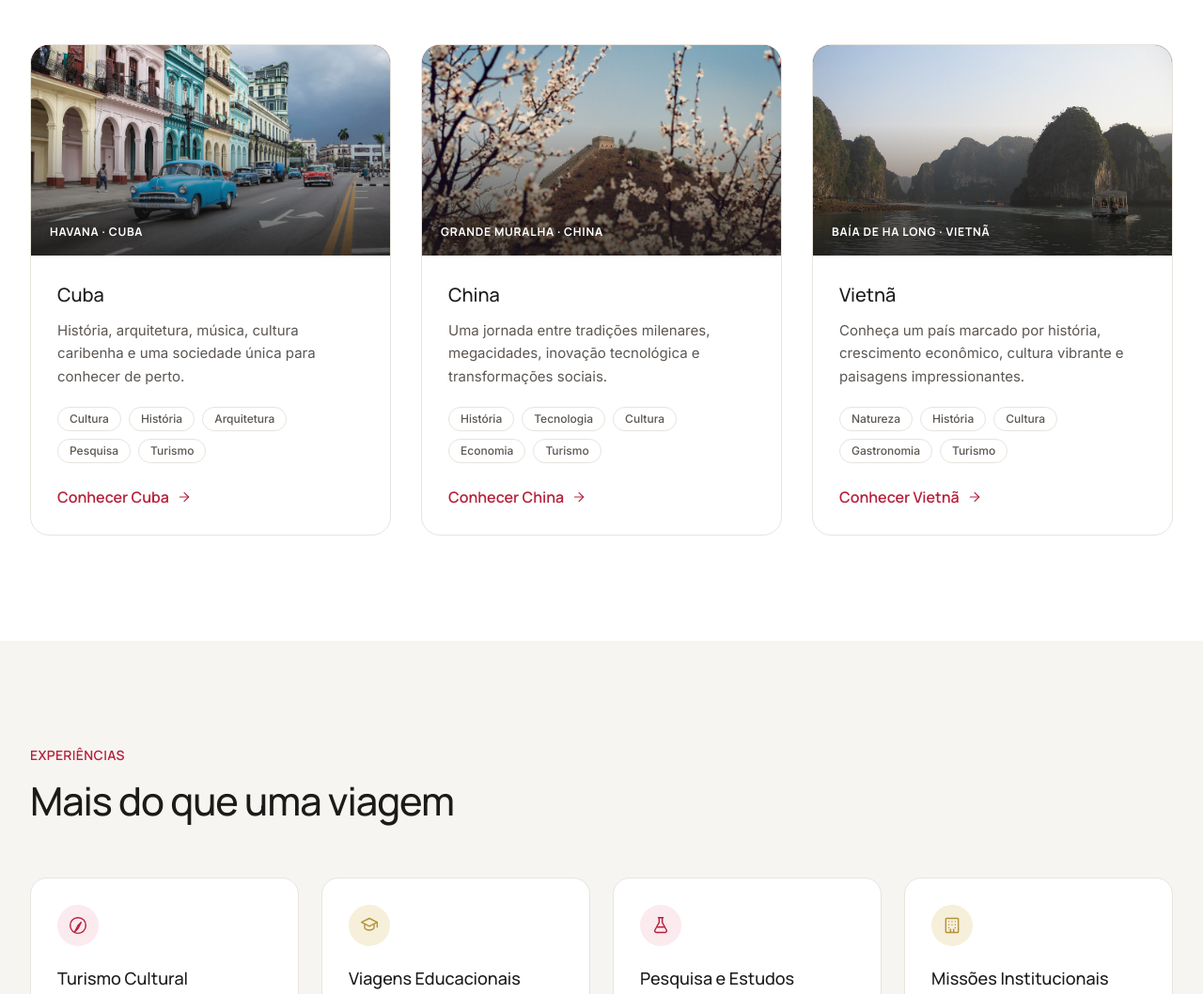
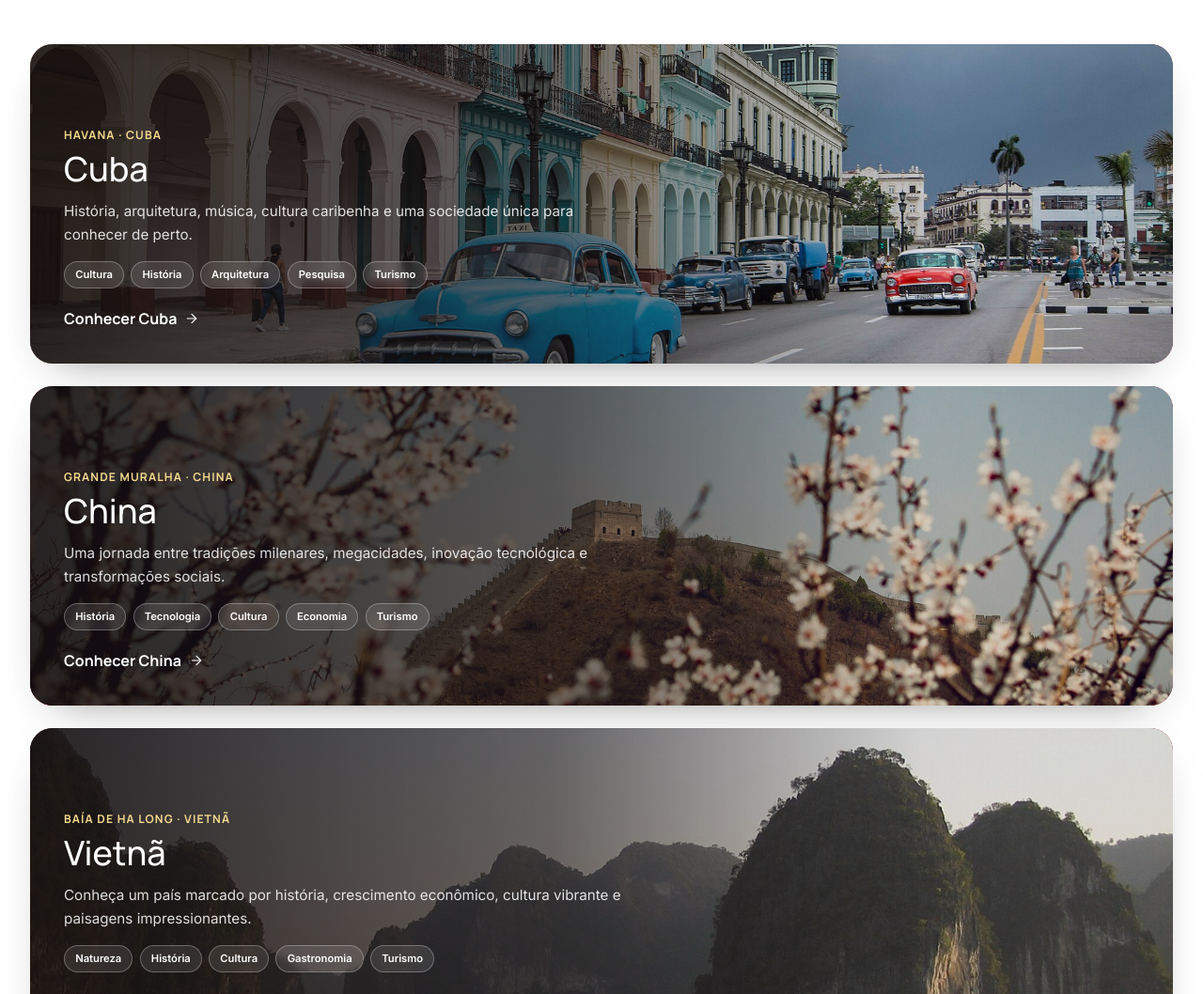
Before and after one commit to oGusta-Campos/companhiaVermelha, a plain HTML site: page index.html in a window 1280 px wide. Shown: the part 1040-2098 px from the top of the page at 94% size. Drawn offline with nearby package versions, Linux system fonts and the light colour scheme.

Commit message:
feat: destacar destinos em banners fotograficos

```diff
--- a/css/styles.css
+++ b/css/styles.css
@@ -53,12 +53,25 @@
   .divider-route{display:flex;align-items:center;justify-content:center;gap:.5rem;color:#B4933A;}
   .divider-route .line{height:1px;width:64px;background:linear-gradient(90deg, transparent, #E8E4DE, transparent);}
 
-  /* destination cards image zoom */
-  .dest-media{overflow:hidden;isolation:isolate;}
+  /* destination country banners */
+  .country-banners{display:grid;gap:1.5rem;}
+  .country-banner{position:relative;min-height:340px;overflow:hidden;isolation:isolate;border-radius:24px;background:#7A1029;box-shadow:0 18px 45px -28px rgba(29,27,26,.6);}
   .destination-photo{position:absolute;inset:0;width:100%;height:100%;object-fit:cover;transition:transform .8s cubic-bezier(.2,.7,.2,1);}
-  .destination-overlay{position:absolute;inset:0;background:linear-gradient(180deg,transparent 38%,rgba(29,27,26,.72) 100%);z-index:1;}
-  .destination-label{position:absolute;left:1.25rem;bottom:1rem;z-index:2;color:#fff;font-family:'Manrope',sans-serif;font-size:.76rem;font-weight:700;letter-spacing:.06em;text-transform:uppercase;text-shadow:0 2px 12px rgba(0,0,0,.5);}
-  .dest-card:hover .destination-photo, .dest-card:focus-within .destination-photo{transform:scale(1.08);}
+  .country-banner-overlay{position:absolute;inset:0;z-index:1;background:linear-gradient(90deg,rgba(20,15,15,.88) 0%,rgba(20,15,15,.6) 46%,rgba(20,15,15,.12) 78%);}
+  .country-banner-content{position:relative;z-index:2;display:flex;min-height:340px;max-width:680px;padding:2.25rem;flex-direction:column;justify-content:flex-end;color:#fff;}
+  .country-banner-label{margin-bottom:.45rem;color:#F4D98E;font-family:'Manrope',sans-serif;font-size:.76rem;font-weight:700;letter-spacing:.09em;text-transform:uppercase;}
+  .country-banner-content p{max-width:620px;margin-top:.75rem;color:rgba(255,255,255,.86);font-size:.95rem;line-height:1.65;}
+  .country-banner-tags{display:flex;margin-top:1rem;flex-wrap:wrap;gap:.45rem;}
+  .country-banner-tags span{padding:.3rem .7rem;border:1px solid rgba(255,255,255,.28);border-radius:999px;background:rgba(255,255,255,.1);font-size:.7rem;font-weight:600;backdrop-filter:blur(4px);}
+  .country-banner .dest-cta{display:inline-flex;width:max-content;margin-top:1.25rem;align-items:center;gap:.5rem;color:#fff;font-family:'Manrope',sans-serif;font-weight:700;}
+  .country-banner .dest-cta:hover{color:#F4D98E;}
+  .dest-card:hover .destination-photo, .dest-card:focus-within .destination-photo{transform:scale(1.05);}
+  @media (max-width:767px){
+    .country-banner{min-height:390px;border-radius:18px;}
+    .country-banner-content{min-height:390px;padding:1.5rem;}
+    .country-banner-overlay{background:linear-gradient(180deg,rgba(20,15,15,.12) 16%,rgba(20,15,15,.88) 82%);}
+    .country-banner-tags span:nth-child(n+4){display:none;}
+  }
 
   /* accordion */
   .acc-panel{max-height:0; overflow:hidden; transition:max-height .5s ease;}
--- a/index.html
+++ b/index.html
@@ -191,71 +191,53 @@
       <h2 class="font-display font-800 text-3xl md:text-[2.6rem] leading-tight tracking-tight">Explore nossos destinos</h2>
     </div>
 
-    <div class="mt-14 grid md:grid-cols-3 gap-8">
+    <div class="mt-14 country-banners">
       <!-- Cuba -->
-      <article class="dest-card reveal group rounded-[20px] border border-line overflow-hidden bg-white flex flex-col">
-        <div class="dest-media h-56 relative" style="background:#7A1029;">
-          <img src="assets/images/cuba.jpg" alt="Carros clássicos diante de fachadas coloridas em Havana, Cuba" class="destination-photo" loading="lazy">
-          <div class="destination-overlay" aria-hidden="true"></div>
-          <span class="destination-label">Havana · Cuba</span>
-        </div>
-        <div class="p-7 flex flex-col flex-1">
-          <h3 class="font-display font-800 text-xl">Cuba</h3>
-          <p class="mt-3 text-inksoft text-[15px] leading-relaxed flex-1">História, arquitetura, música, cultura caribenha e uma sociedade única para conhecer de perto.</p>
-          <div class="mt-5 flex flex-wrap gap-2">
-            <span class="tag-pill rounded-full px-3 py-1 text-xs font-medium text-inksoft">Cultura</span>
-            <span class="tag-pill rounded-full px-3 py-1 text-xs font-medium text-inksoft">História</span>
-            <span class="tag-pill rounded-full px-3 py-1 text-xs font-medium text-inksoft">Arquitetura</span>
-            <span class="tag-pill rounded-full px-3 py-1 text-xs font-medium text-inksoft">Pesquisa</span>
-            <span class="tag-pill rounded-full px-3 py-1 text-xs font-medium text-inksoft">Turismo</span>
+      <article class="dest-card country-banner reveal group">
+        <img src="assets/images/cuba.jpg" alt="Carros clássicos diante de fachadas coloridas em Havana, Cuba" class="destination-photo" loading="lazy">
+        <div class="country-banner-overlay" aria-hidden="true"></div>
+        <div class="country-banner-content">
+          <span class="country-banner-label">Havana · Cuba</span>
+          <h3 class="font-display font-800 text-3xl md:text-4xl">Cuba</h3>
+          <p>História, arquitetura, música, cultura caribenha e uma sociedade única para conhecer de perto.</p>
+          <div class="country-banner-tags" aria-label="Destaques de Cuba">
+            <span>Cultura</span><span>História</span><span>Arquitetura</span><span>Pesquisa</span><span>Turismo</span>
           </div>
-          <a href="#planejar" data-destino="Cuba" class="dest-cta mt-6 inline-flex items-center gap-2 font-display font-semibold text-red">
+          <a href="#planejar" data-destino="Cuba" class="dest-cta">
             Conhecer Cuba <svg class="w-4 h-4"><use href="#ic-arrow-right"/></svg>
           </a>
         </div>
       </article>
 
       <!-- China -->
-      <article class="dest-card reveal group rounded-[20px] border border-line overflow-hidden bg-white flex flex-col" style="transition-delay:.08s">
-        <div class="dest-media h-56 relative" style="background:#7A1029;">
-          <img src="assets/images/china.jpg" alt="Grande Muralha atravessando as montanhas da China" class="destination-photo" loading="lazy">
-          <div class="destination-overlay" aria-hidden="true"></div>
-          <span class="destination-label">Grande Muralha · China</span>
-        </div>
-        <div class="p-7 flex flex-col flex-1">
-          <h3 class="font-display font-800 text-xl">China</h3>
-          <p class="mt-3 text-inksoft text-[15px] leading-relaxed flex-1">Uma jornada entre tradições milenares, megacidades, inovação tecnológica e transformações sociais.</p>
-          <div class="mt-5 flex flex-wrap gap-2">
-            <span class="tag-pill rounded-full px-3 py-1 text-xs font-medium text-inksoft">História</span>
-            <span class="tag-pill rounded-full px-3 py-1 text-xs font-medium text-inksoft">Tecnologia</span>
-            <span class="tag-pill rounded-full px-3 py-1 text-xs font-medium text-inksoft">Cultura</span>
-            <span class="tag-pill rounded-full px-3 py-1 text-xs font-medium text-inksoft">Economia</span>
-            <span class="tag-pill rounded-full px-3 py-1 text-xs font-medium text-inksoft">Turismo</span>
+      <article class="dest-card country-banner reveal group" style="transition-delay:.08s">
+        <img src="assets/images/china.jpg" alt="Grande Muralha atravessando as montanhas da China" class="destination-photo" loading="lazy">
+        <div class="country-banner-overlay" aria-hidden="true"></div>
+        <div class="country-banner-content">
+          <span class="country-banner-label">Grande Muralha · China</span>
+          <h3 class="font-display font-800 text-3xl md:text-4xl">China</h3>
+          <p>Uma jornada entre tradições milenares, megacidades, inovação tecnológica e transformações sociais.</p>
+          <div class="country-banner-tags" aria-label="Destaques da China">
+            <span>História</span><span>Tecnologia</span><span>Cultura</span><span>Economia</span><span>Turismo</span>
           </div>
-          <a href="#planejar" data-destino="China" class="dest-cta mt-6 inline-flex items-center gap-2 font-display font-semibold text-red">
+          <a href="#planejar" data-destino="China" class="dest-cta">
             Conhecer China <svg class="w-4 h-4"><use href="#ic-arrow-right"/></svg>
           </a>
         </div>
       </article>
 
       <!-- Vietnã -->
-      <article class="dest-card reveal group rounded-[20px] border border-line overflow-hidden bg-white flex flex-col" style="transition-delay:.16s">
-        <div class="dest-media h-56 relative" style="background:#7A1029;">
-          <img src="assets/images/vietna.jpg" alt="Formações rochosas e barcos na Baía de Ha Long, Vietnã" class="destination-photo" loading="lazy">
-          <div class="destination-overlay" aria-hidden="true"></div>
-          <span class="destination-label">Baía de Ha Long · Vietnã</span>
-        </div>
-        <div class="p-7 flex flex-col flex-1">
-          <h3 class="font-display font-800 text-xl">Vietnã</h3>
-          <p class="mt-3 text-inksoft text-[15px] leading-relaxed flex-1">Conheça um país marcado por história, crescimento econômico, cultura vibrante e paisagens impressionantes.</p>
-          <div class="mt-5 flex flex-wrap gap-2">
-            <span class="tag-pill rounded-full px-3 py-1 text-xs font-medium text-inksoft">Natureza</span>
-            <span class="tag-pill rounded-full px-3 py-1 text-xs font-medium text-inksoft">História</span>
-            <span class="tag-pill rounded-full px-3 py-1 text-xs font-medium text-inksoft">Cultura</span>
-            <span class="tag-pill rounded-full px-3 py-1 text-xs font-medium text-inksoft">Gastronomia</span>
-            <span class="tag-pill rounded-full px-3 py-1 text-xs font-medium text-inksoft">Turismo</span>
+      <article class="dest-card country-banner reveal group" style="transition-delay:.16s">
+        <img src="assets/images/vietna.jpg" alt="Formações rochosas e barcos na Baía de Ha Long, Vietnã" class="destination-photo" loading="lazy">
+        <div class="country-banner-overlay" aria-hidden="true"></div>
+        <div class="country-banner-content">
+          <span class="country-banner-label">Baía de Ha Long · Vietnã</span>
+          <h3 class="font-display font-800 text-3xl md:text-4xl">Vietnã</h3>
+          <p>Conheça um país marcado por história, crescimento econômico, cultura vibrante e paisagens impressionantes.</p>
+          <div class="country-banner-tags" aria-label="Destaques do Vietnã">
+            <span>Natureza</span><span>História</span><span>Cultura</span><span>Gastronomia</span><span>Turismo</span>
           </div>
-          <a href="#planejar" data-destino="Vietnã" class="dest-cta mt-6 inline-flex items-center gap-2 font-display font-semibold text-red">
+          <a href="#planejar" data-destino="Vietnã" class="dest-cta">
             Conhecer Vietnã <svg class="w-4 h-4"><use href="#ic-arrow-right"/></svg>
           </a>
         </div>
```
